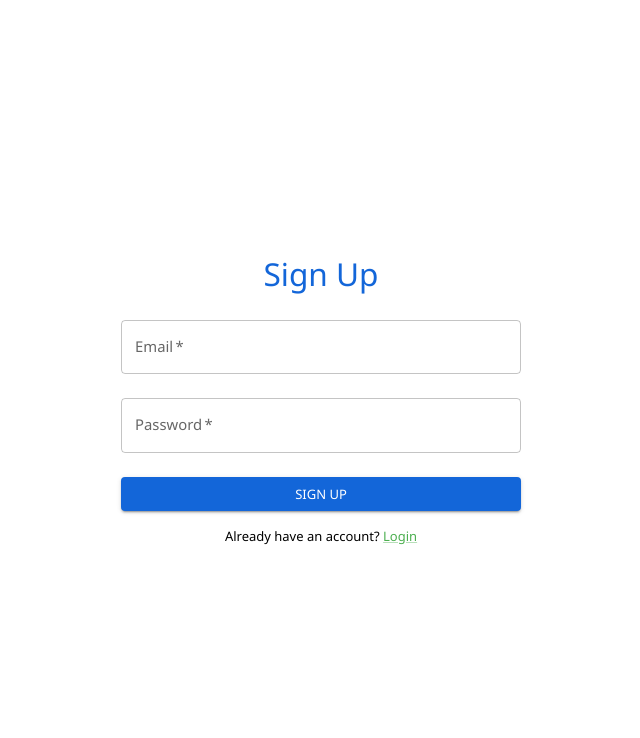
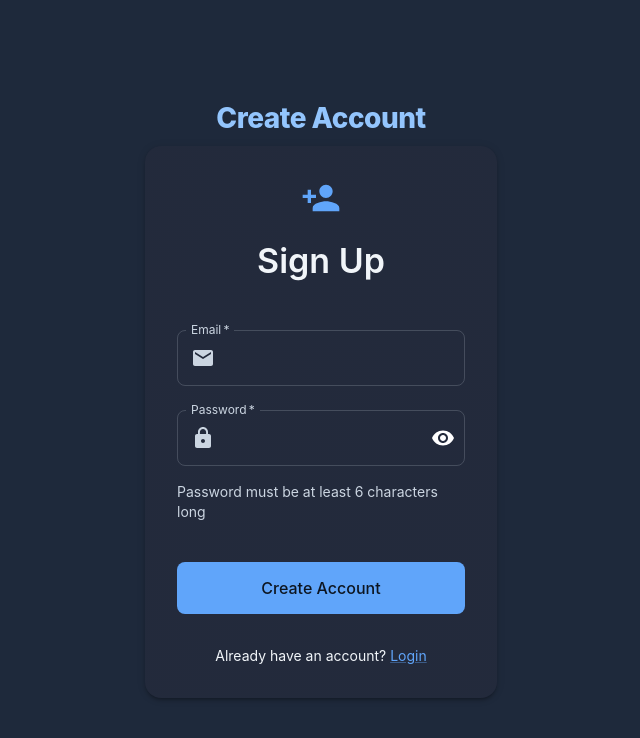
Before and after one commit to Kostovite/finetune_law_vietnam, a React (Vite) app in the folder app/: page /signup in a window 1280 px wide. Shown: the top 738 px of the page, without its empty margins (319-959 px from the left). Built offline with nearby package versions, Linux system fonts and the light colour scheme.

Commit message:
enhance login + signup

```diff
--- a/app/src/pages/Authentication/Login/index.jsx
+++ b/app/src/pages/Authentication/Login/index.jsx
@@ -2,7 +2,17 @@ import { useState } from "react";
 import { signInWithEmailAndPassword } from "firebase/auth";
 import { auth } from "../../../firebase/firebase";
 import { useNavigate } from "react-router-dom";
-import { TextField, Button, Typography } from "@mui/material";
+import {
+  TextField,
+  Button,
+  Typography,
+  Box,
+  Container,
+  Paper,
+  InputAdornment,
+  IconButton,
+} from "@mui/material";
+import { Mail, Lock, Visibility, VisibilityOff } from '@mui/icons-material';
 import AuthFormLayout from "../../../layouts/AuthForm";
 import TextLinkComponent from "../../../components/TextLink";
 
@@ -10,21 +20,63 @@ const LoginPage = () => {
   const [email, setEmail] = useState("");
   const [password, setPassword] = useState("");
   const [error, setError] = useState("");
+  const [showPassword, setShowPassword] = useState(false);
   const navigate = useNavigate();
 
   const handleLogin = async (e) => {
     e.preventDefault();
     try {
       await signInWithEmailAndPassword(auth, email, password);
-      navigate("/chat"); // Redirect after successful login
+      navigate("/chat");
     } catch (err) {
-      setError(err.message);
+      setError(
+        err.code === 'auth/invalid-credential'
+          ? 'Invalid email or password'
+          : 'An error occurred. Please try again.'
+      );
     }
   };
 
   return (
-    <AuthFormLayout title="Login">
-      {error && <Typography color="error">{error}</Typography>}
+    <AuthFormLayout title={
+      <Typography variant="h3" align="center" sx={{
+        fontWeight: 800,  // Increased from 600 to 800 for extra boldness
+        letterSpacing: '-0.5px',  // Added slight letter spacing adjustment
+        color: 'primary.light'  // Makes it stand out more
+      }}>
+        Welcome Back
+      </Typography>
+    }>
+      <Container maxWidth="sm">
+        <Paper
+          elevation={3}
+          sx={{
+            p: 4,
+            borderRadius: 2,
+            bgcolor: 'background.paper',
+            backdropFilter: 'blur(8px)',
+          }}
+        >
+          <Typography variant="h4" align="center" gutterBottom sx={{ mb: 4, fontWeight: 600 }}>
+            Login
+          </Typography>
+
+          {error && (
+            <Box
+              sx={{
+                mb: 3,
+                p: 2,
+                borderRadius: 1,
+                bgcolor: 'rgba(239, 68, 68, 0.1)',
+              }}
+            >
+              <Typography color="error" variant="body2">
+                {error}
+              </Typography>
+            </Box>
+          )}
+
+          <Box component="form" onSubmit={handleLogin} noValidate>
             <TextField
               fullWidth
               margin="normal"
@@ -33,27 +85,84 @@ const LoginPage = () => {
               required
               value={email}
               onChange={(e) => setEmail(e.target.value)}
+              InputProps={{
+                startAdornment: (
+                  <InputAdornment position="start">
+                    <Mail sx={{ color: 'text.secondary' }} />
+                  </InputAdornment>
+                ),
+              }}
             />
+
             <TextField
               fullWidth
               margin="normal"
               label="Password"
-        type="password"
+              type={showPassword ? 'text' : 'password'}
               variant="outlined"
               required
               value={password}
               onChange={(e) => setPassword(e.target.value)}
+              InputProps={{
+                startAdornment: (
+                  <InputAdornment position="start">
+                    <Lock sx={{ color: 'text.secondary' }} />
+                  </InputAdornment>
+                ),
+                endAdornment: (
+                  <InputAdornment position="end">
+                    <IconButton
+                      onClick={() => setShowPassword(!showPassword)}
+                      edge="end"
+                    >
+                      {showPassword ? <VisibilityOff /> : <Visibility />}
+                    </IconButton>
+                  </InputAdornment>
+                ),
+              }}
             />
+
             <Button
               fullWidth
+              type="submit"
               variant="contained"
               color="primary"
-        onClick={handleLogin}
-        style={{ marginTop: 16 }}
+              size="large"
+              sx={{
+                mt: 3,
+                mb: 2,
+                py: 1.5,
+                fontSize: '1rem',
+                fontWeight: 500,
+                '&:hover': {
+                  transform: 'translateY(-1px)',
+                  transition: 'transform 0.2s',
+                },
+              }}
             >
               Login
             </Button>
-      <TextLinkComponent text="Don't have an account?" linkText="Sign Up" href="/signup" />
+
+            <Box sx={{ textAlign: 'center', mt: 2 }}>
+              <TextLinkComponent
+                text="Don't have an account?"
+                linkText="Sign Up"
+                href="/signup"
+                sx={{
+                  '& a': {
+                    color: 'primary.main',
+                    textDecoration: 'none',
+                    fontWeight: 500,
+                    '&:hover': {
+                      textDecoration: 'underline',
+                    },
+                  },
+                }}
+              />
+            </Box>
+          </Box>
+        </Paper>
+      </Container>
     </AuthFormLayout>
   );
 };
--- a/app/src/pages/Authentication/Signup/index.jsx
+++ b/app/src/pages/Authentication/Signup/index.jsx
@@ -2,7 +2,17 @@ import { useState } from "react";
 import { createUserWithEmailAndPassword } from "firebase/auth";
 import { auth } from "../../../firebase/firebase";
 import { useNavigate } from "react-router-dom";
-import { TextField, Button, Typography } from "@mui/material";
+import {
+  TextField,
+  Button,
+  Typography,
+  Box,
+  Container,
+  Paper,
+  InputAdornment,
+  IconButton,
+} from "@mui/material";
+import { Mail, Lock, Visibility, VisibilityOff, PersonAdd } from '@mui/icons-material';
 import AuthFormLayout from "../../../layouts/AuthForm";
 import TextLink from "../../../components/TextLink";
 
@@ -10,21 +20,68 @@ const SignupPage = () => {
   const [email, setEmail] = useState("");
   const [password, setPassword] = useState("");
   const [error, setError] = useState("");
+  const [showPassword, setShowPassword] = useState(false);
   const navigate = useNavigate();
 
   const handleSignup = async (e) => {
     e.preventDefault();
     try {
       await createUserWithEmailAndPassword(auth, email, password);
-      navigate("/login"); // Redirect after successful signup
+      navigate("/login");
     } catch (err) {
-      setError(err.message);
+      setError(
+        err.code === 'auth/email-already-in-use'
+          ? 'This email is already registered. Please login instead.'
+          : err.code === 'auth/weak-password'
+          ? 'Password should be at least 6 characters long.'
+          : 'An error occurred. Please try again.'
+      );
     }
   };
 
   return (
-    <AuthFormLayout title="Sign Up">
-      {error && <Typography color="error">{error}</Typography>}
+    <AuthFormLayout title={
+      <Typography variant="h3" align="center" sx={{
+        fontWeight: 800,
+        letterSpacing: '-0.5px',
+        color: 'primary.light'
+      }}>
+        Create Account
+      </Typography>
+    }>
+      <Container maxWidth="sm">
+        <Paper
+          elevation={3}
+          sx={{
+            p: 4,
+            borderRadius: 2,
+            bgcolor: 'background.paper',
+            backdropFilter: 'blur(8px)',
+          }}
+        >
+          <Box sx={{ textAlign: 'center', mb: 4 }}>
+            <PersonAdd sx={{ fontSize: 40, color: 'primary.main', mb: 2 }} />
+            <Typography variant="h4" gutterBottom sx={{ fontWeight: 600 }}>
+              Sign Up
+            </Typography>
+          </Box>
+
+          {error && (
+            <Box
+              sx={{
+                mb: 3,
+                p: 2,
+                borderRadius: 1,
+                bgcolor: 'rgba(239, 68, 68, 0.1)',
+              }}
+            >
+              <Typography color="error" variant="body2">
+                {error}
+              </Typography>
+            </Box>
+          )}
+
+          <Box component="form" onSubmit={handleSignup} noValidate>
             <TextField
               fullWidth
               margin="normal"
@@ -33,27 +90,88 @@ const SignupPage = () => {
               required
               value={email}
               onChange={(e) => setEmail(e.target.value)}
+              InputProps={{
+                startAdornment: (
+                  <InputAdornment position="start">
+                    <Mail sx={{ color: 'text.secondary' }} />
+                  </InputAdornment>
+                ),
+              }}
             />
+
             <TextField
               fullWidth
               margin="normal"
               label="Password"
-        type="password"
+              type={showPassword ? 'text' : 'password'}
               variant="outlined"
               required
               value={password}
               onChange={(e) => setPassword(e.target.value)}
+              InputProps={{
+                startAdornment: (
+                  <InputAdornment position="start">
+                    <Lock sx={{ color: 'text.secondary' }} />
+                  </InputAdornment>
+                ),
+                endAdornment: (
+                  <InputAdornment position="end">
+                    <IconButton
+                      onClick={() => setShowPassword(!showPassword)}
+                      edge="end"
+                    >
+                      {showPassword ? <VisibilityOff /> : <Visibility />}
+                    </IconButton>
+                  </InputAdornment>
+                ),
+              }}
             />
+
+            <Typography variant="body2" color="text.secondary" sx={{ mt: 1, mb: 2 }}>
+              Password must be at least 6 characters long
+            </Typography>
+
             <Button
               fullWidth
+              type="submit"
               variant="contained"
               color="primary"
-        onClick={handleSignup}
-        style={{ marginTop: 16 }}
+              size="large"
+              sx={{
+                mt: 3,
+                mb: 2,
+                py: 1.5,
+                fontSize: '1rem',
+                fontWeight: 500,
+                '&:hover': {
+                  transform: 'translateY(-1px)',
+                  transition: 'transform 0.2s',
+                },
+              }}
             >
-        Sign Up
+              Create Account
             </Button>
-      <TextLink text="Already have an account?" linkText="Login" href="/login" />
+
+            <Box sx={{ textAlign: 'center', mt: 2 }}>
+              <TextLink
+                text="Already have an account?"
+                linkText="Login"
+                href="/login"
+                sx={{
+                  '& a': {
+                    color: 'primary.main',
+                    textDecoration: 'none',
+                    fontWeight: 500,
+                    '&:hover': {
+                      textDecoration: 'underline',
+                    },
+                  },
+                }}
+              />
+            </Box>
+          </Box>
+        </Paper>
+      </Container>
     </AuthFormLayout>
   );
 };
--- a/app/src/pages/Chat/index.jsx
+++ b/app/src/pages/Chat/index.jsx
@@ -12,8 +12,8 @@ import {
   DialogContent,
 } from "@mui/material";
 import axios from "axios";
-import law52 from '../../utils/law/Luật-52-2014-QH13.json';
-import law91 from '../../utils/law/Bộ luật-91-2015-QH13.json';
+import law52 from '../../utils/law/Rule52.json';
+import law91 from '../../utils/law/Rule91.json';
 
 
 const jsonFile = {
--- a/app/src/theme/theme.js
+++ b/app/src/theme/theme.js
@@ -2,39 +2,100 @@ import { createTheme } from '@mui/material/styles';
 
 const theme = createTheme({
   palette: {
-    mode: 'light',
-    primary: { main: '#1366D9' },
-    secondary: { main: '#388e3c' },
+    mode: 'dark',
+    primary: {
+      main: '#60A5FA', // Bright blue
+      dark: '#3B82F6',
+      light: '#93C5FD',
+    },
+    secondary: {
+      main: '#818CF8', // Indigo
+      dark: '#6366F1',
+      light: '#A5B4FC',
+    },
     background: {
-      default: '#ffffff', // Corrected hex code
+      default: '#1E293B', // Dark blue background
+      paper: '#0F172A',
     },
-    text: { primary: '#000000' },
-    link: { main: '#4caf50' },
+    text: {
+      primary: '#F1F5F9',
+      secondary: '#CBD5E1',
+    },
+    link: {
+      main: '#60A5FA',
+    },
   },
   typography: {
-    fontFamily: "'Segoe UI', Tahoma, Geneva, Verdana, sans-serif",
-    fontSize: 13,
+    fontFamily: "'Inter', 'Roboto', 'Helvetica Neue', sans-serif",
+    h1: {
+      fontSize: '2.5rem',
+      fontWeight: 600,
+    },
+    h2: {
+      fontSize: '2rem',
+      fontWeight: 600,
+    },
+    h3: {
+      fontSize: '1.75rem',
+      fontWeight: 600,
+    },
+    body1: {
+      fontSize: '1rem',
+      lineHeight: 1.5,
+    },
+    button: {
+      textTransform: 'none',
+      fontWeight: 500,
+    },
+  },
+  shape: {
+    borderRadius: 8,
   },
   components: {
-    MuiTableCell: {
+    MuiButton: {
       styleOverrides: {
-        root: { padding: 0 },
+        root: {
+          padding: '10px 24px',
+          fontSize: '1rem',
+          boxShadow: 'none',
+          '&:hover': {
+            boxShadow: '0 4px 6px -1px rgb(0 0 0 / 0.1)',
+          },
+        },
+      },
+    },
+    MuiTextField: {
+      styleOverrides: {
+        root: {
+          '& .MuiOutlinedInput-root': {
+            '& fieldset': {
+              borderColor: 'rgba(203, 213, 225, 0.2)',
+            },
+            '&:hover fieldset': {
+              borderColor: 'rgba(203, 213, 225, 0.3)',
+            },
+          },
+        },
       },
     },
     MuiCssBaseline: {
       styleOverrides: `
         ::-webkit-scrollbar {
-          width: 6px;
+          width: 8px;
         }
         ::-webkit-scrollbar-thumb {
-          background-color: #888;
+          background-color: #475569;
           border-radius: 4px;
         }
         ::-webkit-scrollbar-thumb:hover {
-          background-color: #555;
+          background-color: #64748b;
         }
         ::-webkit-scrollbar-track {
-          background-color: #f0f1f3;
+          background-color: #1e293b;
+        }
+        body {
+          min-height: 100vh;
+          background: linear-gradient(145deg, #1E293B 0%, #0F172A 100%);
         }
       `,
     },
```
Also changed, not shown: app/src/utils/law/Rule52.json (renamed from app/src/utils/law/Luật-52-2014-QH13.json), app/src/utils/law/Rule91.json (renamed from app/src/utils/law/Bộ luật-91-2015-QH13.json). Lines whose indentation alone changed are shown as unchanged.
